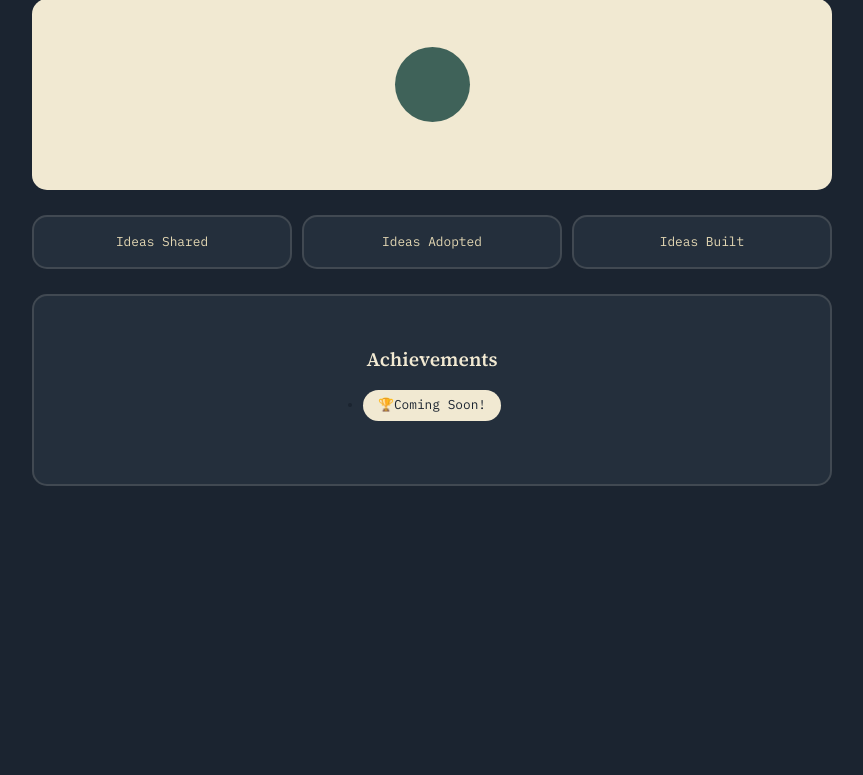
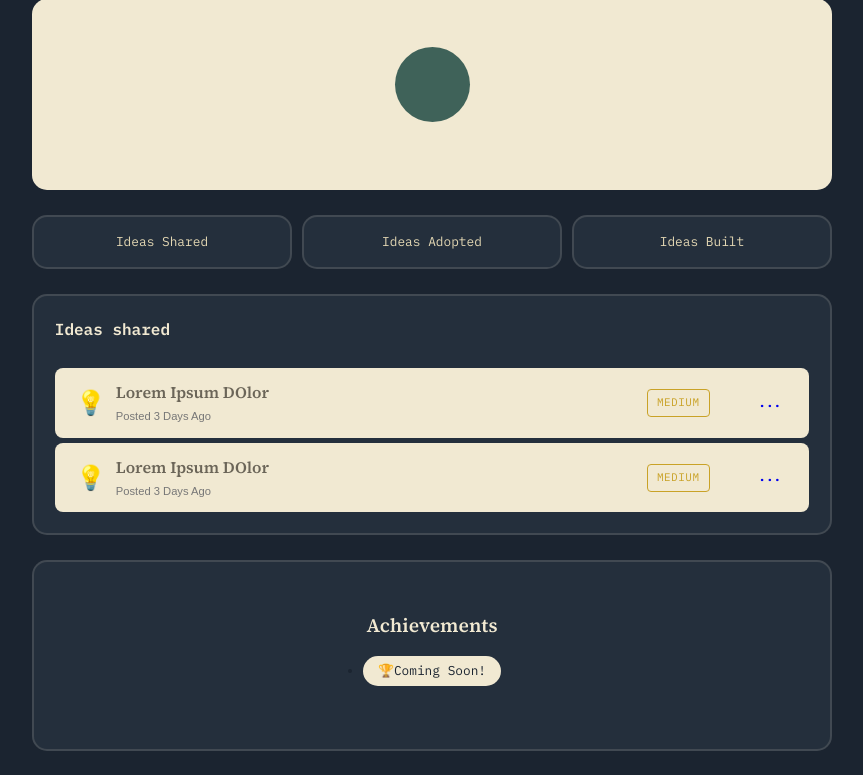
Before and after one commit to Feeder029/Lost-Ideas, a Flask app: template app/templates/profile.html in a window 1280 px wide. Shown: the part 49-824 px from the top of the page, without its empty margins (208-1071 px from the left). Before the commit the page ends 535 px from the top, so only its background shows below. Run offline with Flask 3, Linux system fonts and the light colour scheme; the template is opened without the code that fills it, so the values that code supplies are empty.

Commit message:
user static display shared cards

```diff
--- a/app/static/components/profile/profile.css
+++ b/app/static/components/profile/profile.css
@@ -95,6 +95,102 @@ body {
     font-size: 0.8rem;
 }
 
+.ideas-container{
+    background-color: var(--ink-soft);
+    width: 100%;
+    display: flex;
+    flex-direction: column;
+    padding: 1.3rem;
+    border-radius: 15px;
+    border: 2px solid var(--ink-line);
+}
+
+.ideas-container-heading{
+    display: flex  ;
+    flex-direction: row;
+    justify-content: space-between;
+}
+
+.ideas-container-heading h2{
+    font-family: var(--ibm);
+    font-size: 1rem;
+}
+
+.ideas-content{
+    display: flex;
+    flex-direction: column;
+    gap: 5px;
+}
+
+.idea{
+    background-color: var(--paper);
+    width: 100%;
+    min-height: 36px;
+    display: grid;
+    grid-template-columns: 40px minmax(0, 1fr) 150px 35px;
+    align-items: center;
+    gap: 5px;
+    padding: 12px 16px;
+    border-radius: 8px;
+}
+
+.idea-category{
+    width: 40px;
+    display: flex;
+    justify-content: center;
+    align-items: center;
+    font-size: 1.5rem;
+}
+
+.idea-title{
+    margin: 0;
+    color: var(--pencil);
+    font-family: var(--source);
+    font-size: 1rem;
+    font-weight: 700;
+
+    white-space: nowrap;
+    overflow: hidden;
+    text-overflow: ellipsis;
+}
+
+.idea-posted{
+    display: flex;
+    align-items: center;
+    gap: 8px;
+
+    margin-top: 2px;
+
+    color: #777;
+    font-size: 0.7rem;
+}
+
+.idea-difficulty{
+    justify-self: center;
+    align-self: center;
+
+    padding: 4px 9px;
+    border: 1px solid;
+    border-radius: 4px;
+
+    color: var(--thread-gold);
+    font-family: var(--ibm);
+    font-size: 11px;
+    letter-spacing: 0.5px;
+}
+
+.actions{
+    display: flex;
+    align-items: center;
+    text-align: center;
+    font-weight: bolder;
+    font-family: var(--ibm);
+    font-size: 0.8rem;
+    list-style: none;
+    text-decoration: none;
+    white-space: nowrap;
+}
+
 .profile-achievements{
     background-color: var(--ink-soft);
     width: 100%;
--- a/app/templates/profile.html
+++ b/app/templates/profile.html
@@ -32,6 +32,32 @@
                 <p class="stats-title">Followers</p>
             </div> -->
         </div>
+        <div class="ideas-container">
+            <div class="ideas-container-heading">
+                <h2>Ideas shared</h2>
+            </div>
+            <div class="divider">&nbsp;</div>
+            <div class="ideas-content">
+                <div class="idea">
+                    <span class="idea-category">💡</span>
+                    <div class="idea-details">
+                        <h2 class="idea-title">Lorem Ipsum DOlor</h2>
+                        <p class="idea-posted">Posted 3 Days Ago</p>
+                    </div>
+                    <span class="idea-difficulty">MEDIUM</span>
+                    <a href="#" class="actions">...</a>
+                </div>
+                <div class="idea">
+                    <span class="idea-category">💡</span>
+                    <div class="idea-details">
+                        <h2 class="idea-title">Lorem Ipsum DOlor</h2>
+                        <p class="idea-posted">Posted 3 Days Ago</p>
+                    </div>
+                    <span class="idea-difficulty">MEDIUM</span>
+                    <a href="#" class="actions">...</a>
+                </div>
+            </div>
+        </div>
         <div class="profile-achievements">
             <h2>Achievements</h2>
             <div class="achievements-container">
```
